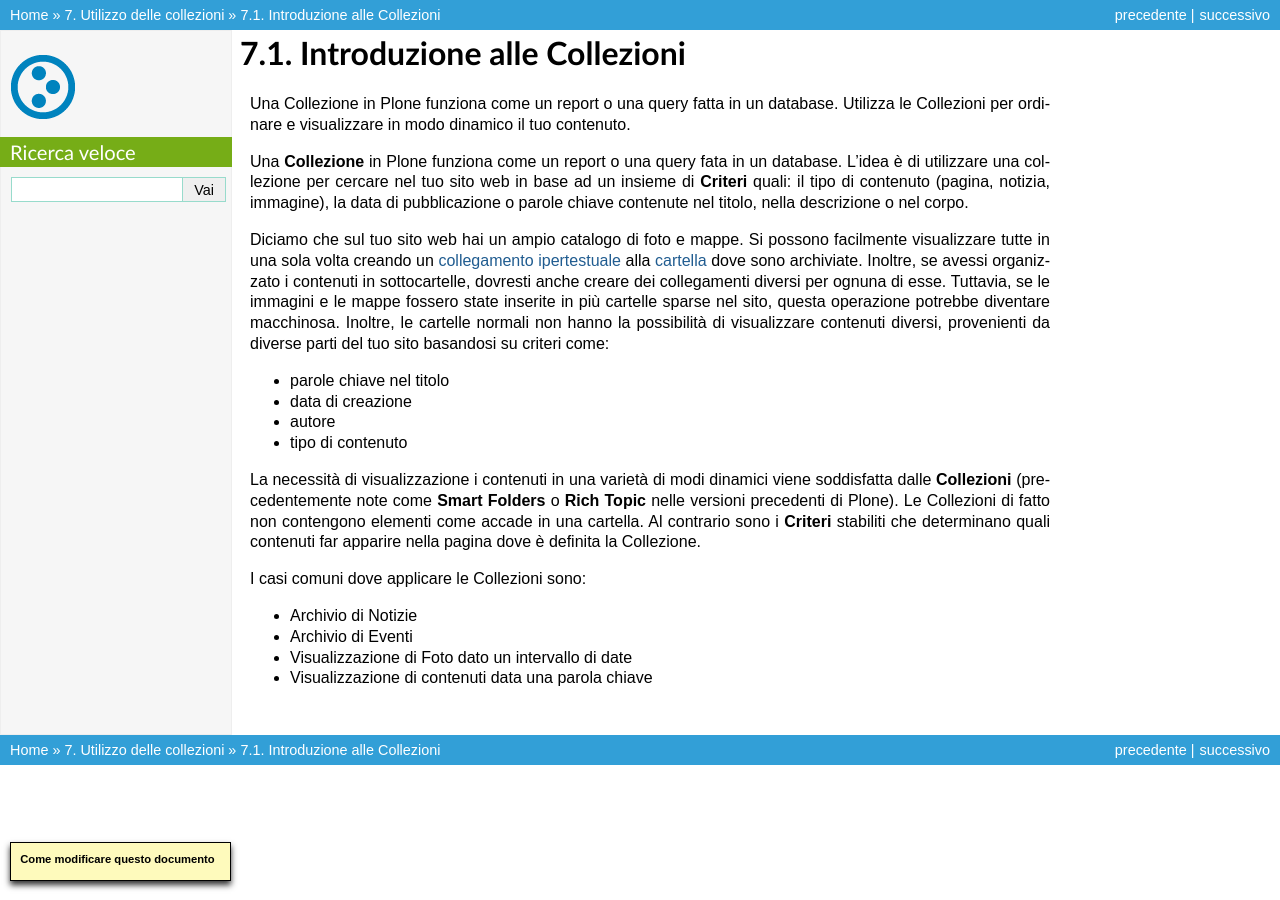
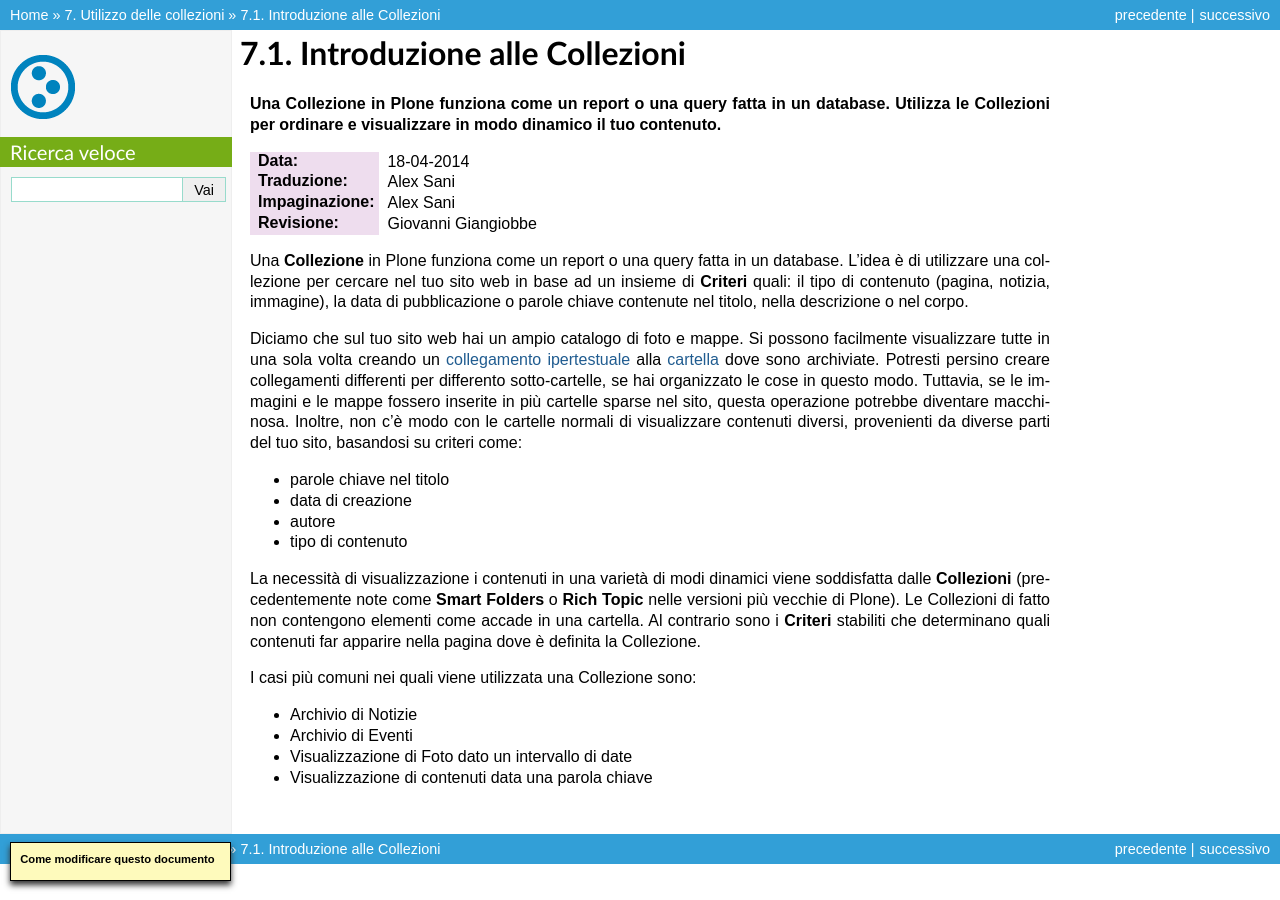
Before and after one commit to plone-it/collective.italiandocumentation, a Sphinx documentation site: the page built from source/using-collections/introduction-to-collections.rst, in a window 1280 px wide. Built offline with Sphinx 7.4.7, drawn with Linux system fonts in a browser that asks for light colours; pages that are not in the unit, such as notebooks, are missing from menus.

Commit message:
Review 7.1

```diff
--- a/source/using-collections/introduction-to-collections.rst
+++ b/source/using-collections/introduction-to-collections.rst
@@ -1,11 +1,16 @@
 Introduzione alle Collezioni
 ============================
 
-Una Collezione in Plone funziona come un report o una query fatta in
+**Una Collezione in Plone funziona come un report o una query fatta in
 un database. Utilizza le Collezioni per ordinare e visualizzare in modo
-dinamico il tuo contenuto.
+dinamico il tuo contenuto.**
 
-Una **Collezione** in Plone funziona come un report o una query fata in
+:Data: 18-04-2014
+:Traduzione: Alex Sani
+:Impaginazione: Alex Sani
+:Revisione: Giovanni Giangiobbe
+
+Una **Collezione** in Plone funziona come un report o una query fatta in
 un database. L'idea è di utilizzare una collezione per cercare nel tuo sito web
 in base ad un insieme di **Criteri** quali: il tipo di contenuto (pagina, notizia,
 immagine), la data di pubblicazione o parole chiave contenute nel titolo, nella
@@ -15,11 +20,12 @@
 Si possono facilmente visualizzare tutte in una sola volta creando un
 `collegamento ipertestuale <http://documentazione-plone.readthedocs.org/en/latest/adding-content/adding-links.html>`_ alla
 `cartella <http://documentazione-plone.readthedocs.org/en/latest/adding-content/adding-folders.html>`_ dove sono archiviate.
-Inoltre, se avessi organizzato i contenuti in sottocartelle, dovresti anche creare dei
-collegamenti diversi per ognuna di esse. Tuttavia, se le immagini e le mappe fossero state inserite
+Potresti persino creare collegamenti differenti
+per differento sotto-cartelle, se hai organizzato le cose in questo modo.
+Tuttavia, se le immagini e le mappe fossero inserite
 in più cartelle sparse nel sito, questa operazione potrebbe diventare macchinosa.
-Inoltre, le cartelle normali non hanno la possibilità di visualizzare contenuti diversi,
-provenienti da diverse parti del tuo sito basandosi su criteri come:
+Inoltre, non c'è modo con le cartelle normali di visualizzare contenuti diversi,
+provenienti da diverse parti del tuo sito, basandosi su criteri come:
 
 -  parole chiave nel titolo
 -  data di creazione
@@ -28,12 +34,12 @@
 
 La necessità di visualizzazione i contenuti in una varietà di modi dinamici viene soddisfatta dalle
 **Collezioni** (precedentemente note come **Smart Folders** o **Rich
-Topic** nelle versioni precedenti di Plone). Le Collezioni di fatto non contengono
+Topic** nelle versioni più vecchie di Plone). Le Collezioni di fatto non contengono
 elementi come accade in una cartella. Al contrario
 sono i **Criteri** stabiliti che determinano quali contenuti far apparire
 nella pagina dove è definita la Collezione.
 
-I casi comuni dove applicare le Collezioni sono:
+I casi più comuni nei quali viene utilizzata una Collezione sono:
 
 -  Archivio di Notizie
 -  Archivio di Eventi
```
